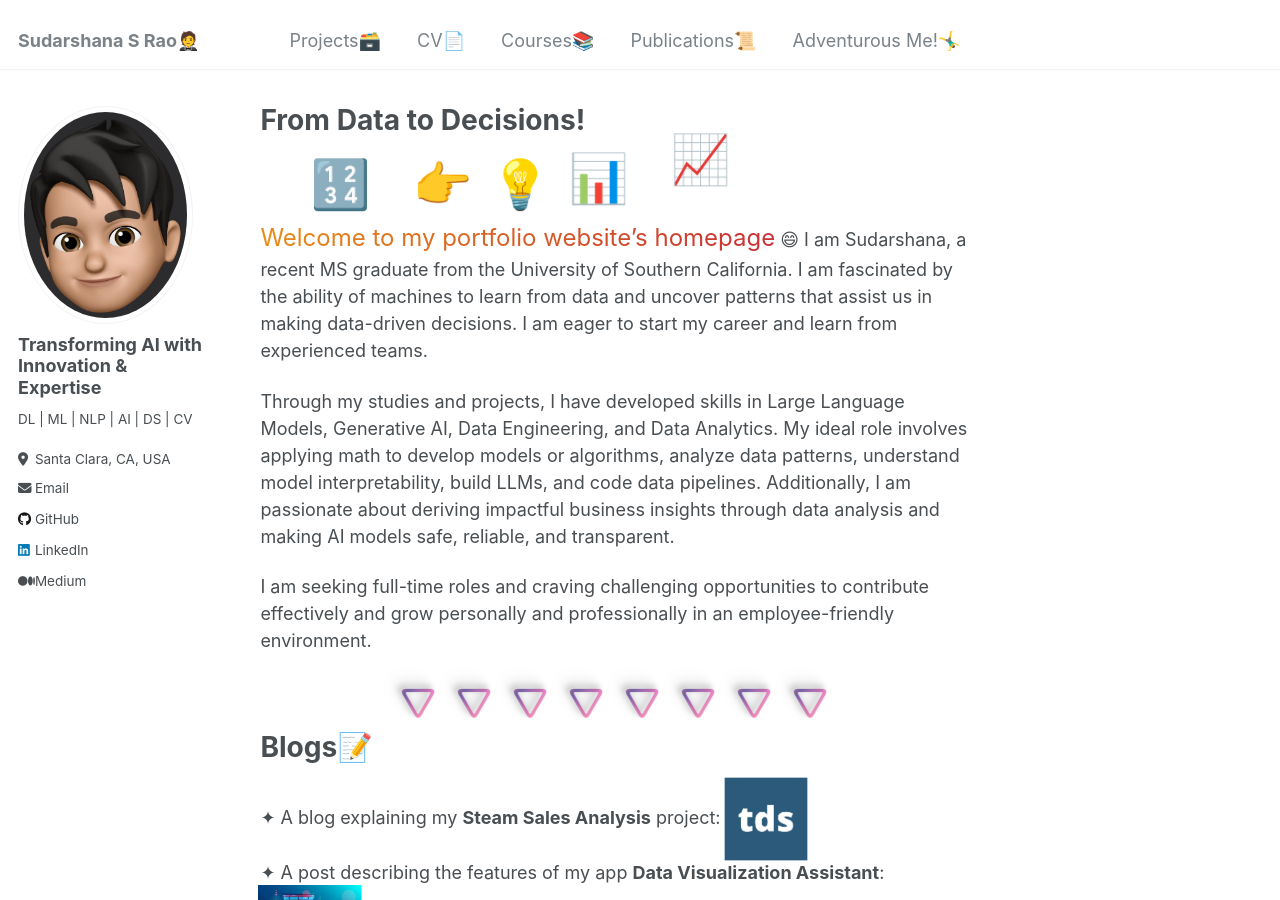
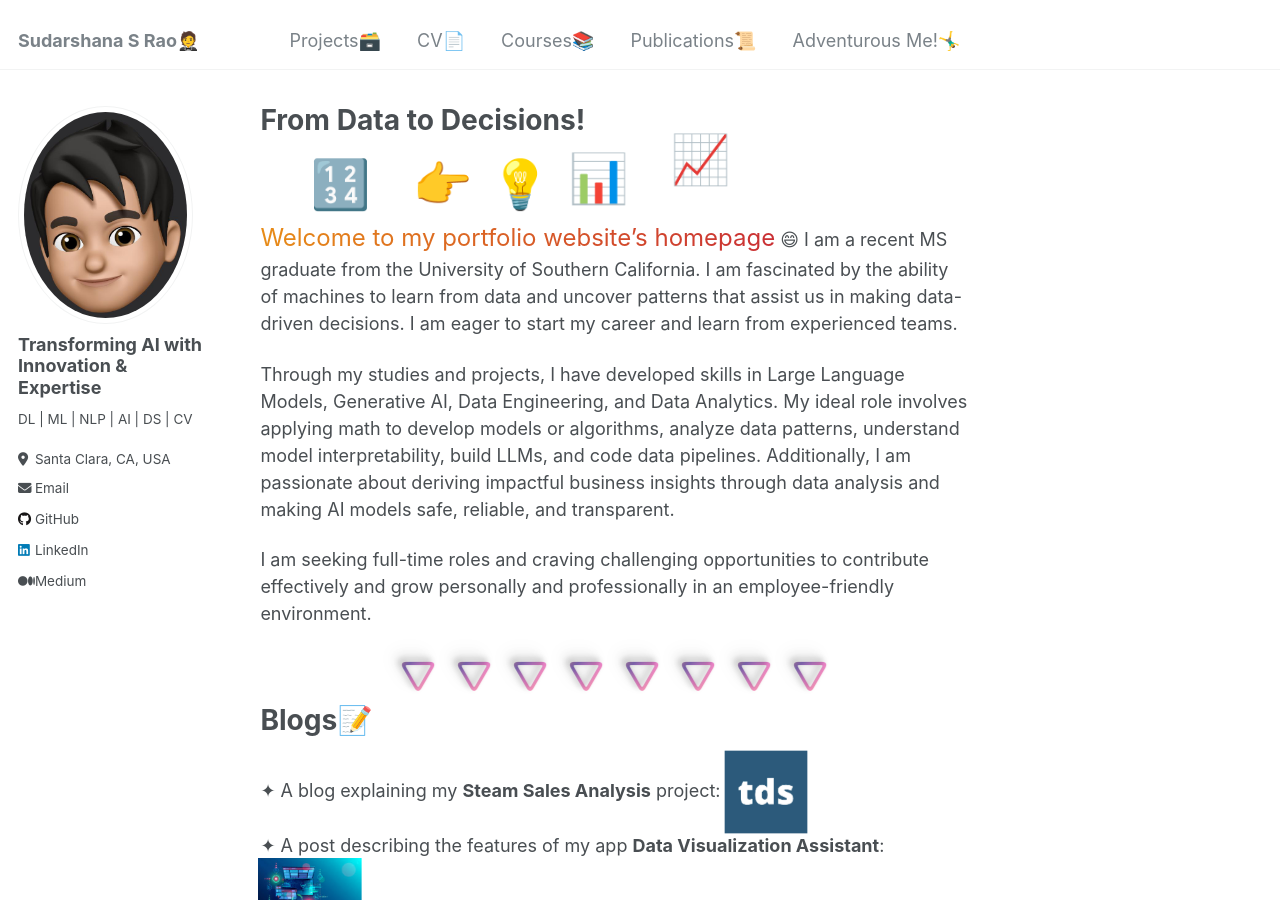
Before and after one commit to SudarshanaSRao/SudarshanaSRao.github.io, a Jekyll site: the page built from _pages/about.md, in a window 1280 px wide and 900 px high. Built offline with Jekyll 4.4.1, drawn with Linux system fonts in a browser that asks for light colours; comment, search, counter and statistics services are not loaded.

Commit message:
Update about.md

```diff
--- a/_pages/about.md
+++ b/_pages/about.md
@@ -46,7 +46,7 @@ redirect_from:
 }
 </style>
 
-<span class="usc">Welcome to my portfolio website's homepage</span> 😄 I am Sudarshana, a recent MS graduate from the University of Southern California. I am fascinated by the ability of machines to learn from data and uncover patterns that assist us in making data-driven decisions. I am eager to start my career and learn from experienced teams.
+<span class="usc">Welcome to my portfolio website's homepage</span> 😄 I am a recent MS graduate from the University of Southern California. I am fascinated by the ability of machines to learn from data and uncover patterns that assist us in making data-driven decisions. I am eager to start my career and learn from experienced teams.
 <style>
   @keyframes usc-colors {
     0% {
```
